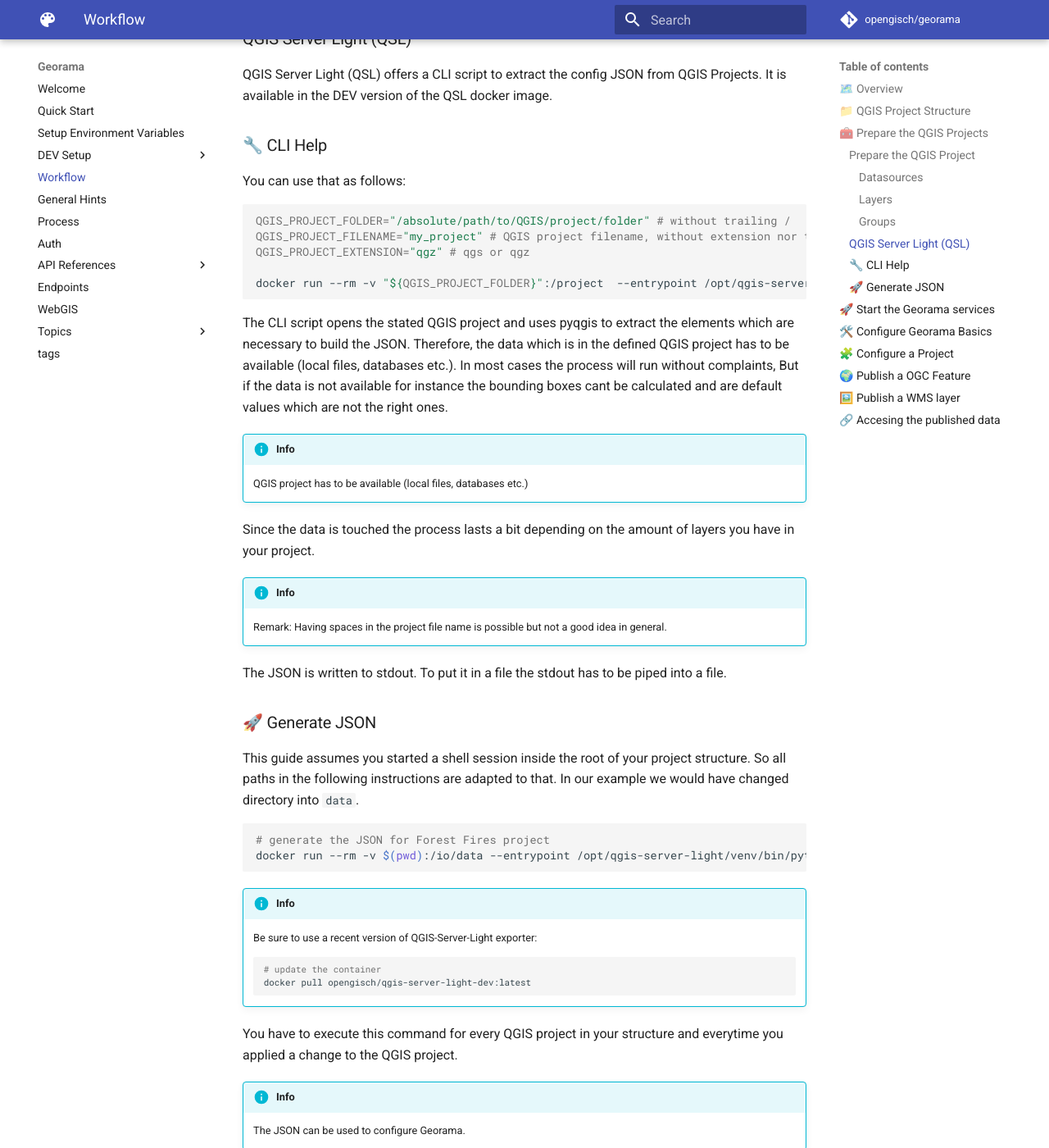
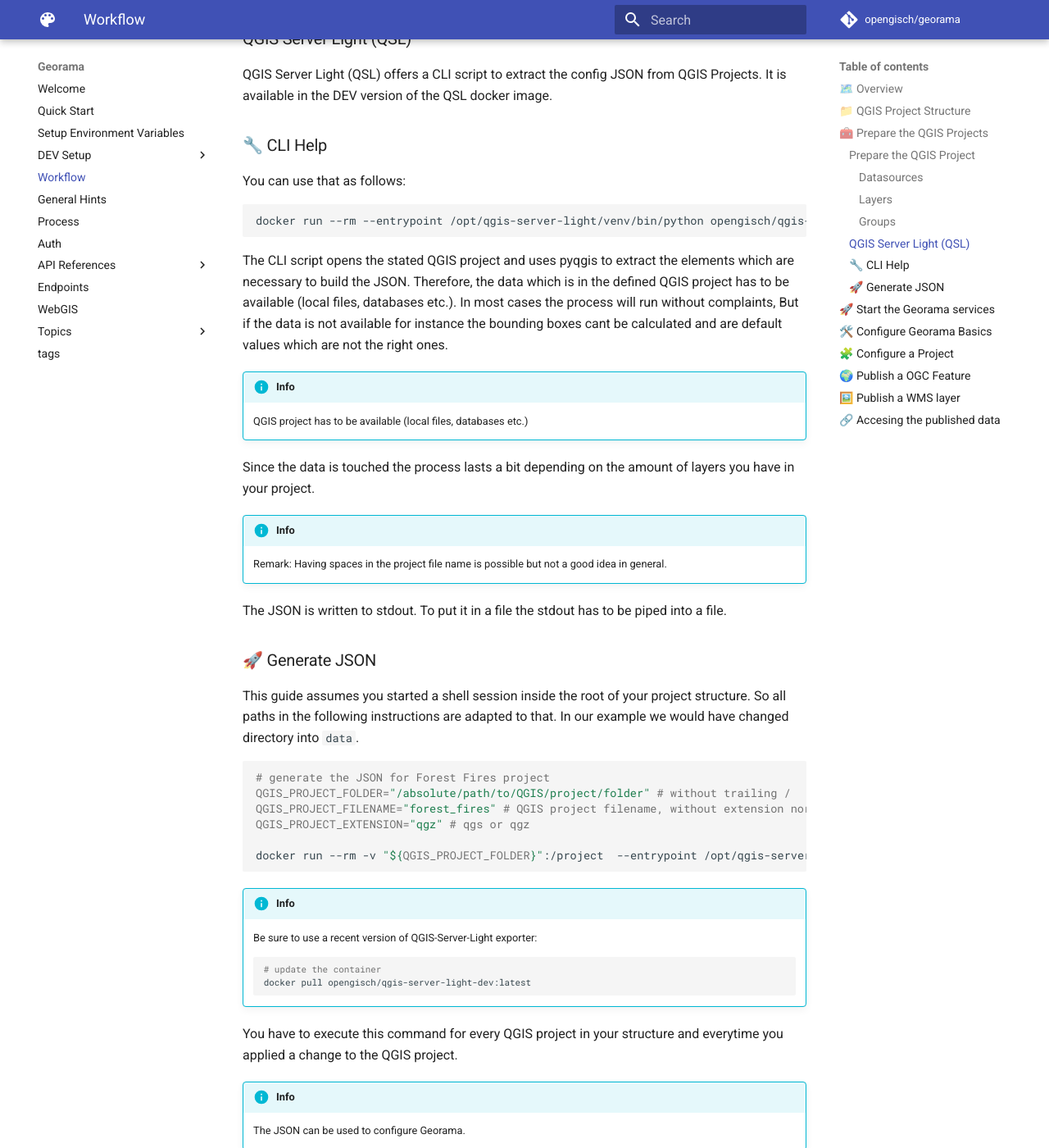
Before and after one commit to opengisch/georama, an MkDocs documentation site: the page built from docs/src/workflow.md, in a window 1280 px wide and 1400 px high, scrolled down 3698 px. Shown: the whole window at 82% size. Built offline with MkDocs 1.6.1 and Material for MkDocs 9.7.7, drawn with Linux system fonts in a browser that asks for light colours; comment, search, counter and statistics services are not loaded; some of the changed lines change nothing that is shown.

Commit message:
Using shell variables for easy reuse in qsl json export

````diff
--- a/docs/src/workflow.md
+++ b/docs/src/workflow.md
@@ -105,12 +105,7 @@
 You can use that as follows:
 
 ```shell
-
-QGIS_PROJECT_FOLDER="/absolute/path/to/QGIS/project/folder" # without trailing /
-QGIS_PROJECT_FILENAME="my_project" # QGIS project filename, without extension nor trailing dot
-QGIS_PROJECT_EXTENSION="qgz" # qgs or qgz
-
-docker run --rm -v "${QGIS_PROJECT_FOLDER}":/project  --entrypoint /opt/qgis-server-light/venv/bin/python opengisch/qgis-server-light-dev:latest -m qgis_server_light.exporter.cli --unify_layer_names_by_group True --project "/project/${QGIS_PROJECT_FILENAME}.${QGIS_PROJECT_EXTENSION}" > "${QGIS_PROJECT_FOLDER}/${QGIS_PROJECT_FILENAME}.json"
+docker run --rm --entrypoint /opt/qgis-server-light/venv/bin/python opengisch/qgis-server-light-dev:latest -m qgis_server_light.exporter.cli --help
 ```
 
 The CLI script opens the stated QGIS project and uses pyqgis to extract the elements which are necessary to
@@ -135,7 +130,11 @@
 
 ```shell
 # generate the JSON for Forest Fires project
-docker run --rm -v $(pwd):/io/data --entrypoint /opt/qgis-server-light/venv/bin/python3 opengisch/qgis-server-light-dev:latest -m qgis_server_light.exporter.cli --unify_layer_names_by_group True --project /io/data/forest_fires/forest_fires.qgz > forest_fires/forest_fires.json
+QGIS_PROJECT_FOLDER="/absolute/path/to/QGIS/project/folder" # without trailing /
+QGIS_PROJECT_FILENAME="forest_fires" # QGIS project filename, without extension nor trailing dot
+QGIS_PROJECT_EXTENSION="qgz" # qgs or qgz
+
+docker run --rm -v "${QGIS_PROJECT_FOLDER}":/project  --entrypoint /opt/qgis-server-light/venv/bin/python opengisch/qgis-server-light-dev:latest -m qgis_server_light.exporter.cli --unify_layer_names_by_group True --project "/project/${QGIS_PROJECT_FILENAME}.${QGIS_PROJECT_EXTENSION}" > "${QGIS_PROJECT_FOLDER}/${QGIS_PROJECT_FILENAME}.json"
 ```
 
 !!! info
````
